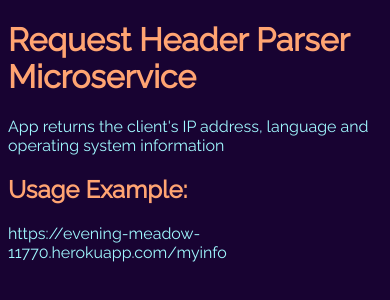
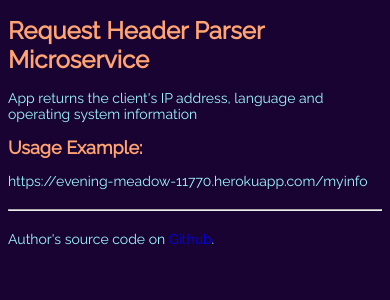
Before and after one commit to imooreva/request-header-parser, a website: page public/index.html in a window 390 px wide. Drawn offline with Linux system fonts and the light colour scheme.

Commit message:
Added link to repo, modified style.css and server.js

```diff
--- a/public/index.html
+++ b/public/index.html
@@ -8,9 +8,11 @@
         <link href="https://fonts.googleapis.com/css?family=Raleway" rel="stylesheet" type="text/css" />
     </head>
     <body>
-        <h1>Request Header Parser Microservice</h1>
+        <h1 id="heading1">Request Header Parser Microservice</h1>
         <p>App returns the client's IP address, language and operating system information</p>
-        <h2>Usage Example:</h2>
+        <h2 id="heading2">Usage Example:</h2>
         <p>https://evening-meadow-11770.herokuapp.com/myinfo</p>
+        <hr id="hr1">
+        <p id="footer">Author's source code on <a href="https://github.com/imooreva/request-header-parser" target="_blank">Github</a>.</p>
     </body>
 </html>
--- a/public/style.css
+++ b/public/style.css
@@ -2,9 +2,42 @@ body {
     background: #180332;
     color: #FFA472;
     font-family: 'Raleway', sans-serif;
-    font-size: 1.0rem;
+    font-size: 1.125rem;
 }
 
 p {
     color: #A0F8FF;
 }
+
+#hr1 {
+    border-top: 1px solid #AAAAAA;
+    margin-top: 2rem;
+}
+
+#footer {
+    margin-top: 2rem;
+}
+
+#footer>a {
+    text-decoration: none;
+}
+
+#footer>a:hover {
+    text-decoration: underline;
+}
+
+@media only screen and (max-width: 420px) {
+    #heading1 {
+        font-size: 1.5rem;
+    }
+    #heading2 {
+        font-size: 1.125rem;
+    }
+    body {
+        font-size: 0.875rem;
+    }
+
+    #hr1, #footer {
+        margin-top: 1.25rem
+    }
+}
```
Also changed, not shown: server.js (+9 -5 lines), 1 other file.
